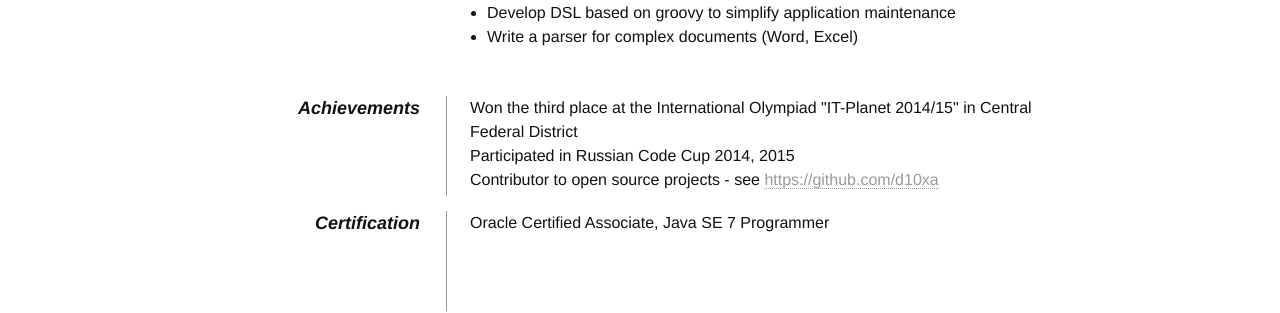
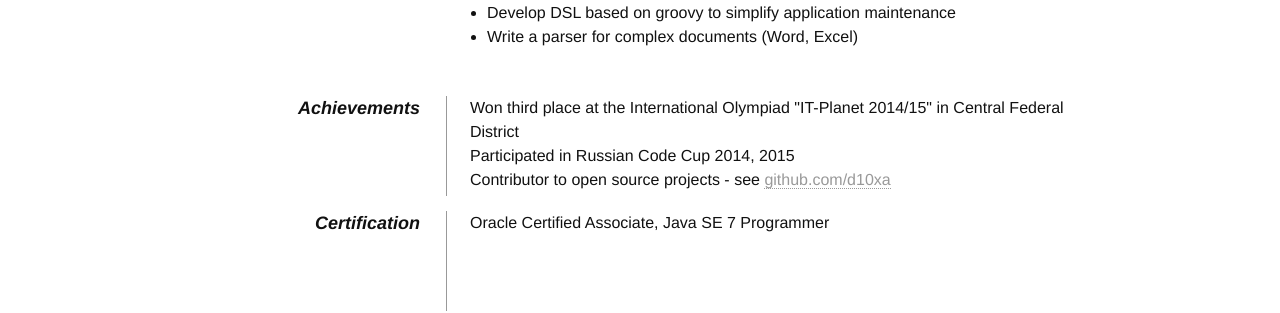
Before and after one commit to d10xa/d10xa.github.io, a Jekyll site: the page built from resume.html, in a window 1280 px wide. Shown: the part 1102-1415 px from the top of the page. Built offline with Jekyll 4.4.1, drawn with Linux system fonts in a browser that asks for light colours.

Commit message:
resume update

```diff
--- a/resume.html
+++ b/resume.html
@@ -100,9 +100,9 @@ permalink: /resume/
         <dd class="clear"></dd>
 
         <dt>Achievements</dt>
-        <dd>Won the third place at the International Olympiad "IT-Planet 2014/15" in Central Federal District</dd>
+        <dd>Won third place at the International Olympiad "IT-Planet 2014/15" in Central Federal District</dd>
         <dd>Participated in Russian Code Cup 2014, 2015</dd>
-        <dd>Contributor to open source projects - see <a href="https://github.com/d10xa">https://github.com/d10xa</a></dd>
+        <dd>Contributor to open source projects - see <a href="https://github.com/d10xa">github.com/d10xa</a></dd>
 
         <dd class="clear"></dd>
 
```
